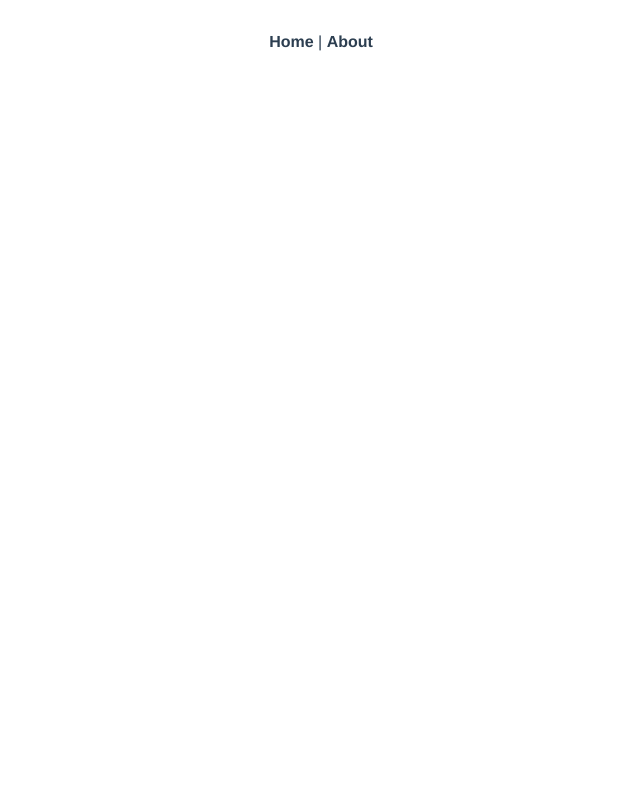
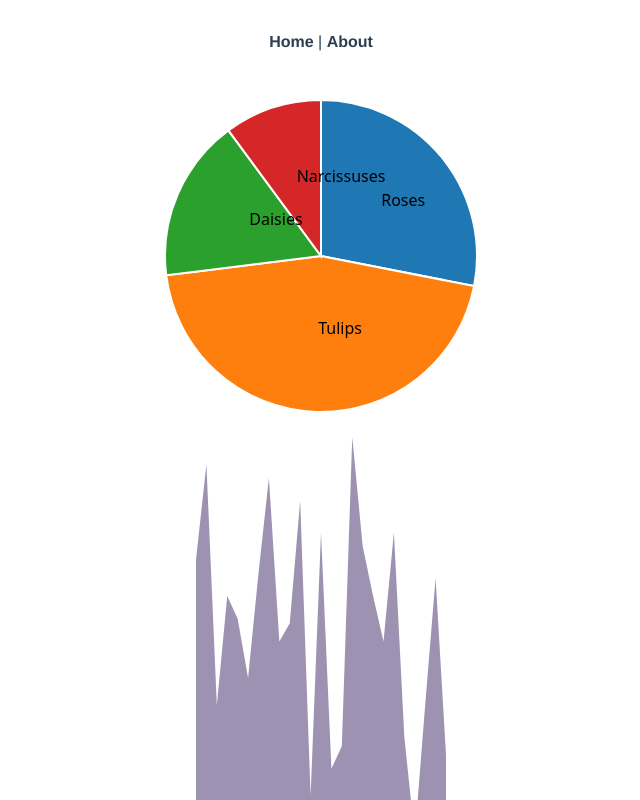
Before and after one commit to tmair32/Vue3-D3, a Vue app: page /#/d3 in a window 1280 px wide. Shown: the top 800 px of the page, without its empty margins (319-959 px from the left). Built offline with nearby package versions, Linux system fonts and the light colour scheme.

Commit message:
[D3]Pie Chart
Pie Chart 완성! 어려웠다

```diff
--- a/src/components/LineAreaChart.vue
+++ b/src/components/LineAreaChart.vue
@@ -1,10 +1,10 @@
 <template>
   <div class="text-pink-400">
-    <div>
+    <!-- <div>
       Scale X: {{ scaleX(0) }}
       <br />
       Scale Y: {{ scaleY(0) }}
-    </div>
+    </div> -->
     <div class="flex justify-center">
       <svg ref="chartRef" :width="width" :height="height">
         <g>
--- a/src/components/PieChart.vue
+++ b/src/components/PieChart.vue
@@ -1,7 +1,15 @@
 <template>
   <div ref="containerRef" class="flex justify-center">
-    <svg ref="chartRef" :width="svgWidth" :height="svgHeight">
-      <g v-for="item in chartData" class="slice" :key="item[xKey]" />
+    <svg :width="svgWidth" :height="svgHeight">
+      <g
+        class="stroke-white stroke-2 stroke-join-auto"
+        :transform="pieTransform"
+      >
+        <path class="arc" v-for="item in chartData" :key="item[xKey]" />
+      </g>
+      <g class="font-sans" :transform="pieTransform">
+        <text class="text" v-for="item in chartData" :key="item[xKey]" />
+      </g>
     </svg>
   </div>
 </template>
@@ -24,10 +32,6 @@ import {
   selectAll,
 } from "d3";
 
-interface Ref<T> {
-  value: T;
-}
-
 interface chartDataItem {
   [key: string]: string | number;
   name: string;
@@ -46,42 +50,77 @@ const state = reactive<State>({
   svgHeight: 0,
 });
 
-const drawChart = (chartData: chartDataItems, yKey: string) => {
+const getLegendPosition = (
+  type: string,
+  mode: string,
+  i: number,
+  radius: number
+) => {
+  if (type === "x") {
+    return mode === "dot" ? -30 : -15;
+  } else if (type === "y") {
+    return mode === "dot" ? radius + 15 : radius + 20;
+  }
+};
+
+const drawChart = (chartData: chartDataItems, xKey: string, yKey: string) => {
   const containerRef = ref();
+
+  const getPieData = pie<chartDataItem>()
+    .sort(null)
+    .value((d) => {
+      return d[yKey] as number;
+    });
+
+  const pieTransform = computed(
+    () => `translate(${state.svgWidth / 2}, ${state.svgHeight / 2})`
+  );
+
   const color = scaleOrdinal(schemeCategory10);
-
-  const pieChartGenerator = computed(() => {
-    return pie<chartDataItem>()
-      .sort(null)
-      .value((d) => d[yKey] as number);
-  });
-  const piePathData = computed(() => pieChartGenerator.value(chartData));
-  const radius = Math.min(state.svgHeight, state.svgWidth) / 2;
-  const arcPath = arc<PieArcDatum<chartDataItem>>()
-    .innerRadius(radius * 0)
-    .outerRadius(radius * 1);
+  const pieData = getPieData(chartData);
+  const radius = computed(() => Math.min(state.svgWidth, state.svgHeight) / 2);
 
   const chartLoad = () => {
-    selectAll(".slice")
-      .data(piePathData.value)
-      .enter()
-      .append("g")
-      .attr("class", "arc")
-      .append("path")
+    const arcPath = arc<PieArcDatum<chartDataItem>>()
+      .innerRadius(0)
+      .outerRadius(radius.value);
+
+    selectAll(".arc")
+      .data(pieData)
+      .join("path")
+      .transition()
+      .delay((_, i: number) => {
+        return i * 150;
+      })
+      .duration(1000)
       .attr("d", arcPath)
-      .attr("fill", (d, i) => {
-        console.log(d, i);
-        return color(i);
-      });
+      .attr("fill", (d) => color(d.data[xKey] as string));
+  };
+
+  const textLoad = () => {
+    const arcLabel = arc<PieArcDatum<chartDataItem>>()
+      .innerRadius(0)
+      .outerRadius(radius.value);
+    selectAll(".text")
+      .data(pieData)
+      .join("text")
+      .attr("transform", (d) => `translate(${arcLabel.centroid(d)})`)
+      .text((d) => d.data[xKey]);
   };
 
   onMounted(() => {
-    state.svgWidth = containerRef.value.offsetWidth * 0.75;
-    state.svgHeight = containerRef.value.offsetWidth * 0.75;
+    state.svgWidth = containerRef.value.offsetWidth * 0.25;
+    state.svgHeight = containerRef.value.offsetWidth * 0.25;
+
     chartLoad();
+    textLoad();
   });
 
-  return { containerRef, piePathData };
+  return {
+    chartLoad,
+    containerRef,
+    pieTransform,
+  };
 };
 
 export default defineComponent({
@@ -107,17 +146,27 @@ export default defineComponent({
     },
   },
   setup(props) {
-    const { containerRef, piePathData } = drawChart(
+    const { containerRef, pieTransform } = drawChart(
       props.chartData,
+      props.xKey,
       props.yKey
     );
-
     return {
       ...toRefs(state),
       containerRef,
-      piePathData,
+      pieTransform,
     };
   },
 });
 </script>
-<style lang=""></style>
+<style scoped>
+.arc text {
+  font: 12px;
+  text-anchor: middle;
+}
+
+.title {
+  fill: green;
+  font-weight: italic;
+}
+</style>
--- a/src/views/D3.vue
+++ b/src/views/D3.vue
@@ -4,7 +4,7 @@
     <pie-chart :chartData="objectData" xKey="name" yKey="amount" />
 
     <!-- || Control Bar || -->
-    <div>
+    <!-- <div>
       <label for="itemCount">Record Count: </label>
       <input id="itemCount" v-model.number="itemCount" type="number" />
     </div>
@@ -15,7 +15,7 @@
     <div>
       <label for="max">Max Value: </label>
       <input id="max" v-model.number="max" type="number" max="100" />
-    </div>
+    </div> -->
 
     <!-- || Line Area Chart || -->
     <line-area-chart
```
